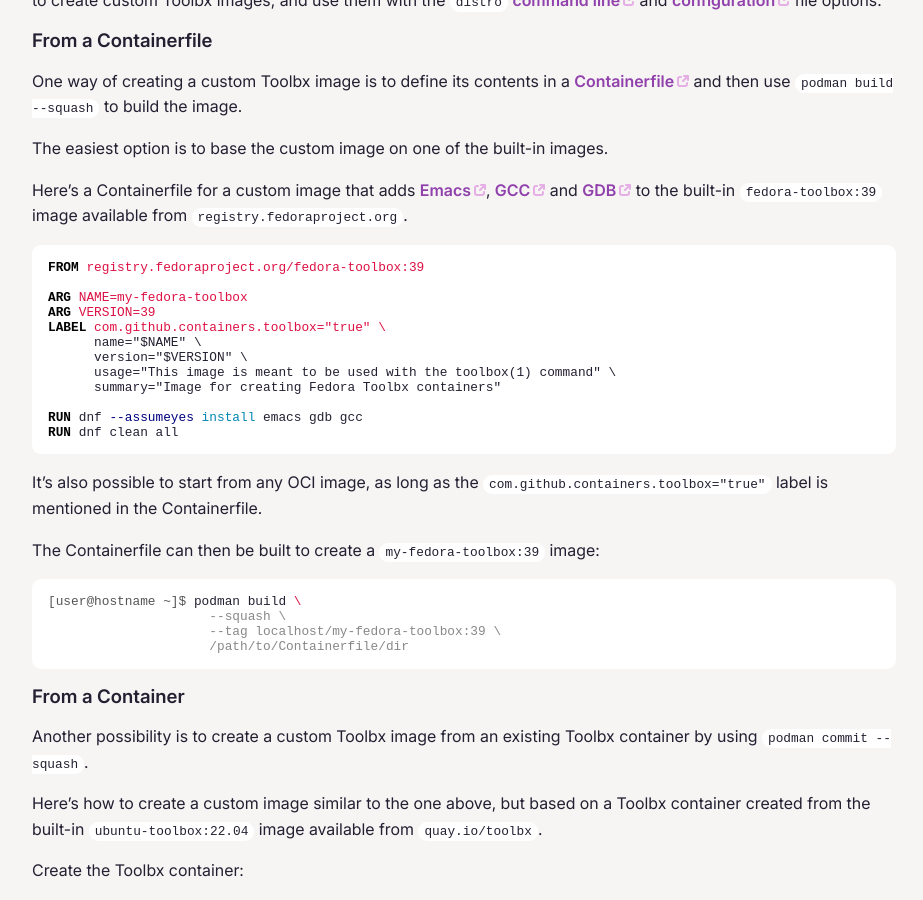
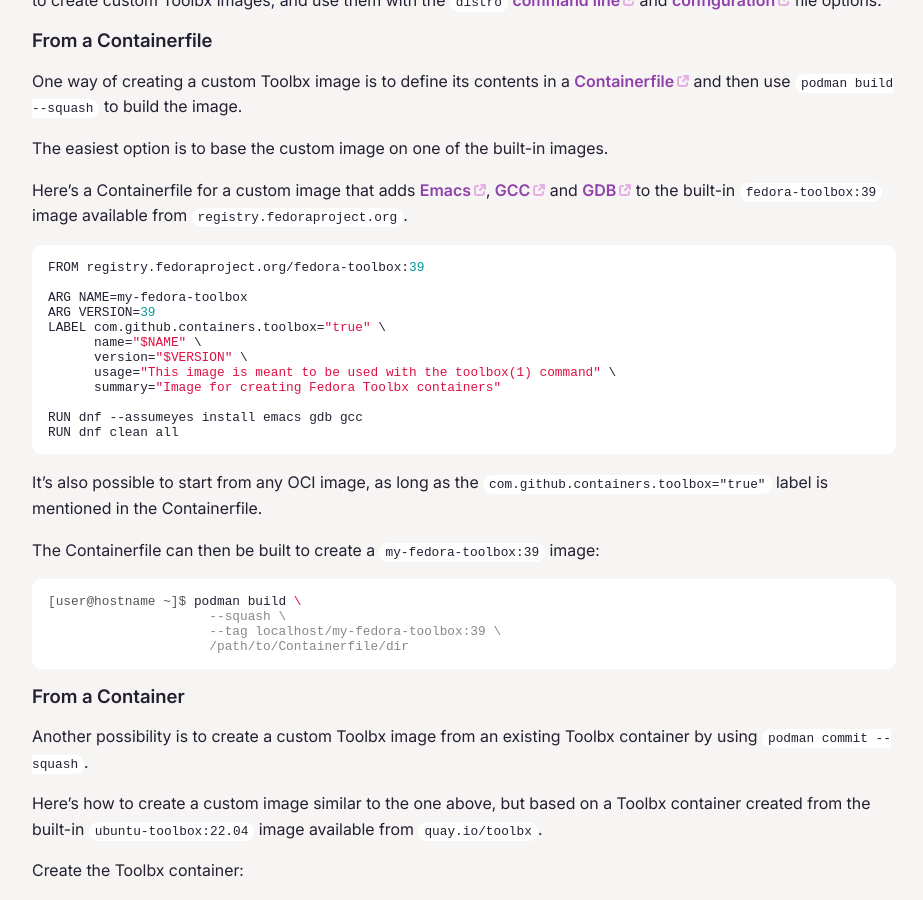
Before and after one commit to containers/containertoolbx.org, a Jekyll site: the page built from doc.md, in a window 1280 px wide and 900 px high, scrolled down 1732 px. Shown: the whole window, without its empty margins (176-1099 px from the left). Built offline with Jekyll 4.4.1, drawn with Linux system fonts in a browser that asks for light colours.

Commit message:
docs: use conf for configuration

````diff
--- a/doc.md
+++ b/doc.md
@@ -56,7 +56,7 @@
 
 Here's a Containerfile for a custom image that adds [Emacs](https://www.gnu.org/software/emacs/), [GCC](https://gcc.gnu.org/) and [GDB](https://www.sourceware.org/gdb/) to the built-in `fedora-toolbox:{{ page.fedora-version }}` image available from `registry.fedoraproject.org`.
 
-```Containerfile
+```conf
 FROM registry.fedoraproject.org/fedora-toolbox:{{ page.fedora-version }}
 
 ARG NAME=my-fedora-toolbox
````
